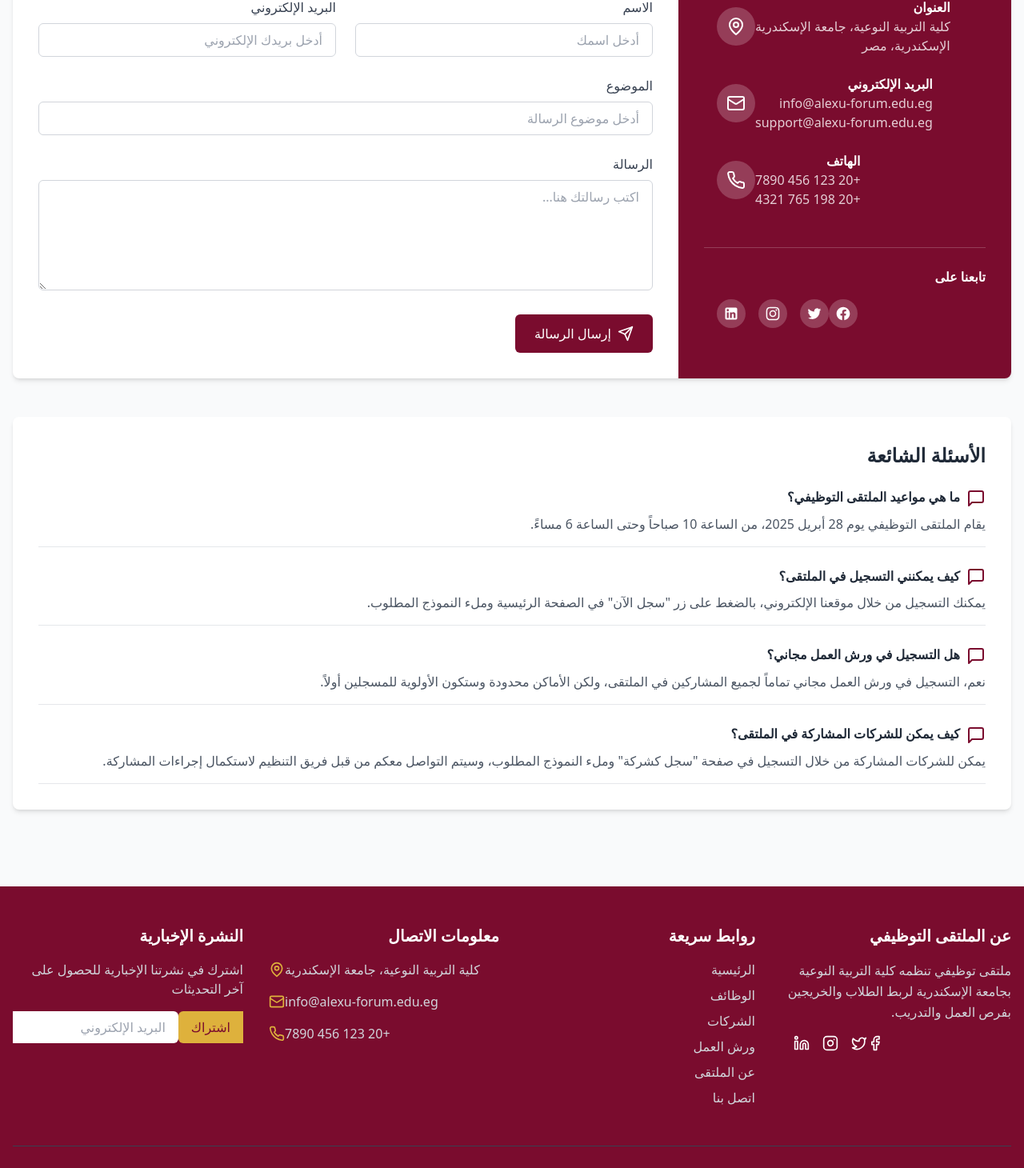
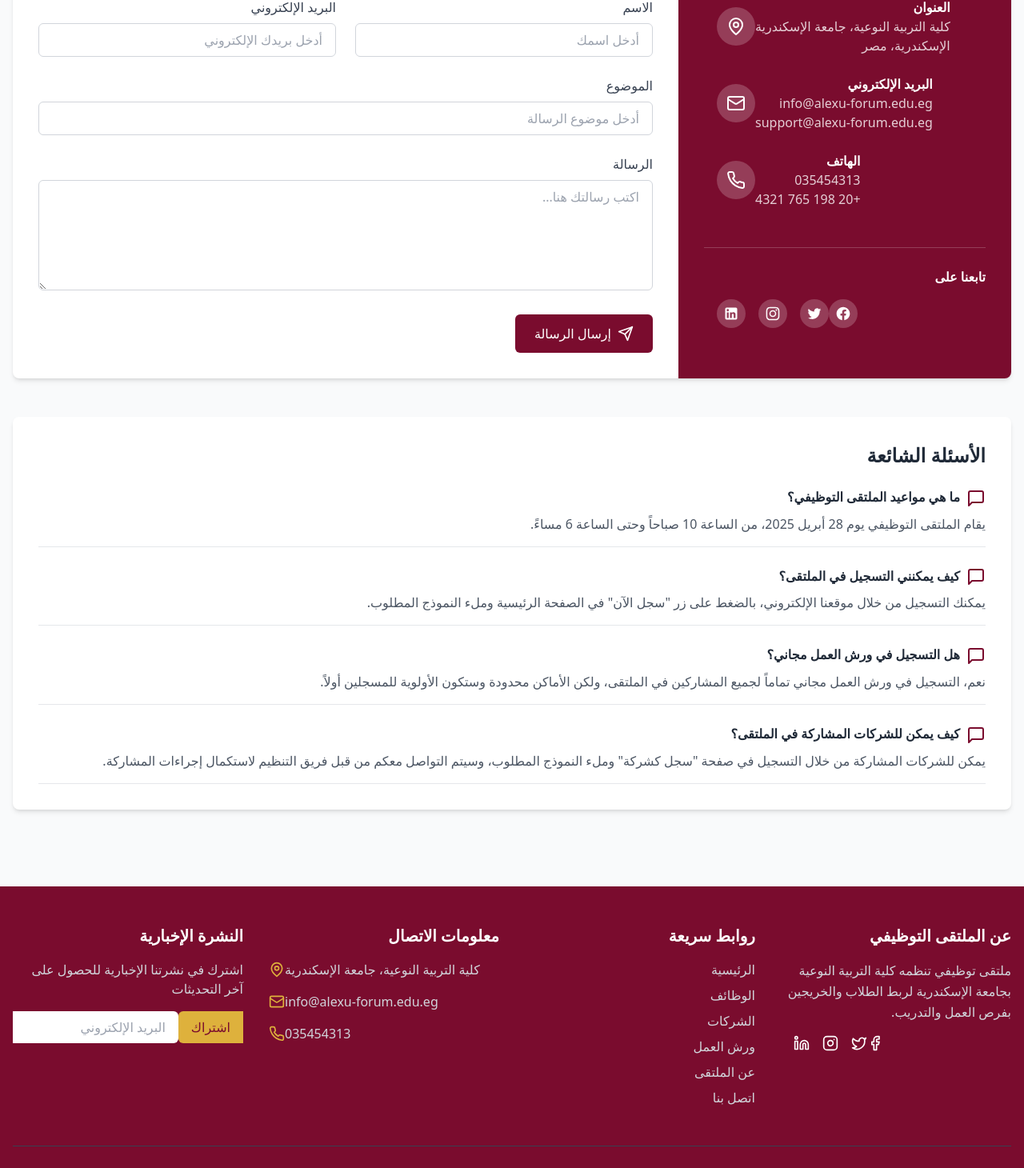
Before and after one commit to EzmOdeus/Employment-Forum, a React (Vite) app: page /contact in a window 1280 px wide. Shown: the part 435-1895 px from the top of the page at 80% size. Built offline with nearby package versions, Linux system fonts and the light colour scheme.

Commit message:
phone number

```diff
--- a/src/components/Footer.tsx
+++ b/src/components/Footer.tsx
@@ -67,7 +67,7 @@ const Footer: React.FC = () => {
                 <Mail size={20} className="text-[#DEB13C]" />
               </li>
               <li className="flex items-center justify-end">
-                <span className="text-gray-300 mr-2">+20 123 456 7890</span>
+                <span className="text-gray-300 mr-2">035454313</span>
                 <Phone size={20} className="text-[#DEB13C]" />
               </li>
             </ul>
--- a/src/pages/ContactPage.tsx
+++ b/src/pages/ContactPage.tsx
@@ -47,7 +47,7 @@ const ContactPage: React.FC = () => {
                 <div className="flex items-center justify-end">
                   <div>
                     <p className="font-bold">الهاتف</p>
-                    <p className="text-white/80">+20 123 456 7890</p>
+                    <p className="text-white/80">035454313</p>
                     <p className="text-white/80">+20 198 765 4321</p>
                   </div>
                   <div className="ml-4 bg-white/20 p-3 rounded-full">
```
